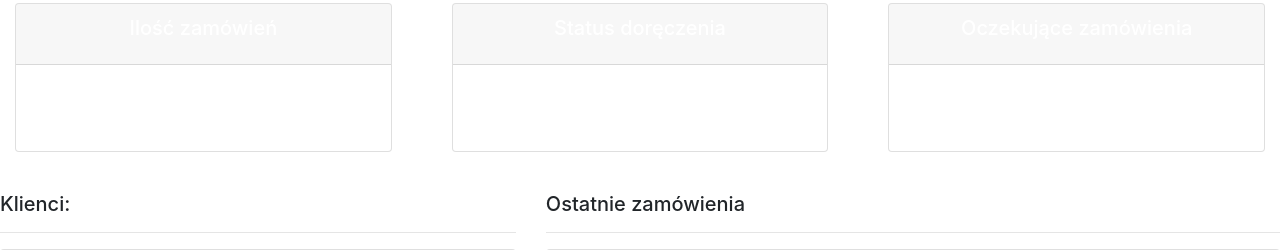
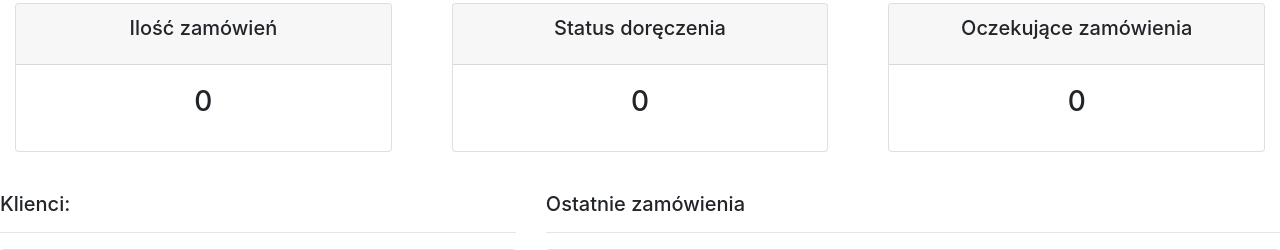
Before and after one commit to KacperTyczynski/DjnagoCRM, a Django app: page / in a window 1280 px wide. Shown: the part 337-587 px from the top of the page. Run offline with Django 3.2, Linux system fonts and the light colour scheme; the visitor is signed in with stand-in values (Sample User, id 1); data that the repository does not hold is empty; some libraries are stand-ins or nearby versions.

Commit message:
zmiana czcionki

```diff
--- a/konta/templates/konta/status.html
+++ b/konta/templates/konta/status.html
@@ -3,7 +3,7 @@
 <div class="row">
 	<div class="col">
 		<div class="col-md">
-			<div class="card text-center text-white  mb-3" id="total-orders">
+			<div class="card text-center text-black  mb-3" id="total-orders">
 			  	<div class="card-header">
 			  		<h5 class="card-title">Ilość zamówień</h5>
 			  	</div>
@@ -16,7 +16,7 @@
 
 	<div class="col">
 		<div class="col-md">
-			<div class="card text-center text-white  mb-3" id="orders-delivered">
+			<div class="card text-center text-black  mb-3" id="orders-delivered">
 			  	<div class="card-header">
 			  		<h5 class="card-title">Status doręczenia</h5>
 			  	</div>
@@ -29,7 +29,7 @@
 
 	<div class="col">
 		<div class="col-md">
-			<div class="card text-center text-white  mb-3" id="orders-pending">
+			<div class="card text-center text-black  mb-3" id="orders-pending">
 			  	<div class="card-header">
 			  		<h5 class="card-title">Oczekujące zamówienia</h5>
 			  	</div>
```
